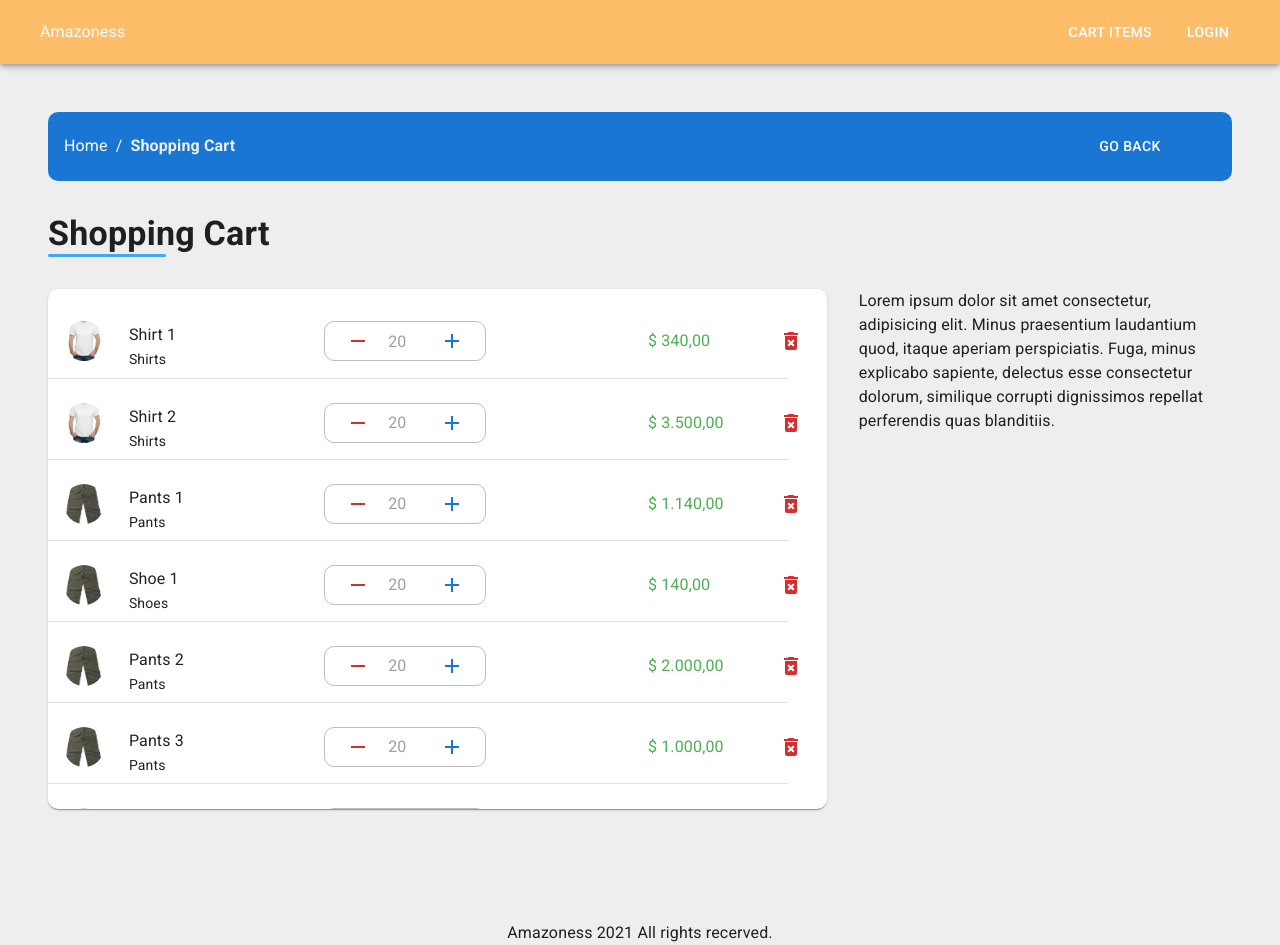
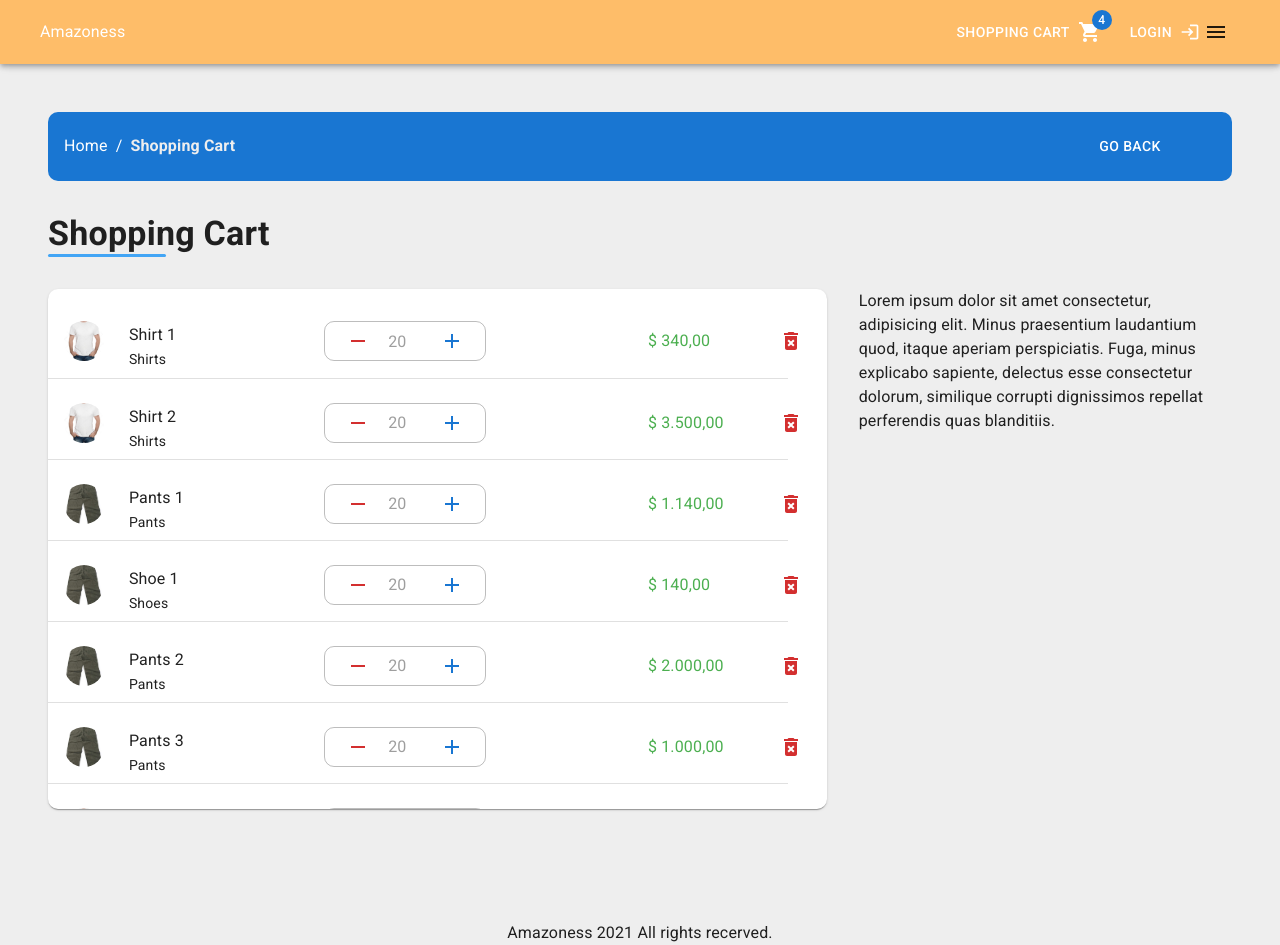
Before and after one commit to TheMrCorvy/amazoness, a Next.js app: page /cart in a window 1280 px wide. Built offline with nearby package versions, Linux system fonts and the light colour scheme.

Commit message:
updated navbar to be responsive

```diff
--- a/src/components/Navbar/index.tsx
+++ b/src/components/Navbar/index.tsx
@@ -1,33 +1,114 @@
-import { FC } from "react"
+import { FC, KeyboardEvent, MouseEvent, useState } from "react"
 
 import NextLink from "next/link"
 
-import { AppBar, Link, Toolbar, Typography, Button } from "@mui/material"
-
+import {
+	AppBar,
+	Link,
+	Toolbar,
+	Typography,
+	Button,
+	IconButton,
+	ListItem,
+	ListItemIcon,
+	ListItemText,
+	SwipeableDrawer,
+	Divider,
+	Badge,
+} from "@mui/material"
+import MenuIcon from "@mui/icons-material/Menu"
 import { useStyles } from "./styles"
+import ShoppingCartIcon from "@mui/icons-material/ShoppingCart"
+import LoginIcon from "@mui/icons-material/Login"
 
 import { urlKeyWords } from "../../misc/staticData"
 
 const Navbar: FC = () => {
 	const classes = useStyles()
 
+	const [open, setOpen] = useState(false)
+
+	const toggleDrawer = (open: boolean) => (event: KeyboardEvent | MouseEvent) => {
+		if (
+			event &&
+			event.type === "keydown" &&
+			((event as KeyboardEvent).key === "Tab" || (event as KeyboardEvent).key === "Shift")
+		) {
+			return
+		}
+
+		setOpen(open)
+	}
+
 	return (
+		<>
 			<AppBar position="fixed" className={classes.navbar}>
 				<Toolbar>
 					<NextLink href="/" passHref>
-					<Link sx={{ textDecoration: "none" }}>
+						<Link className={classes.noDecoration}>
 							<Typography className={classes.brand}>Amazoness</Typography>
 						</Link>
 					</NextLink>
 					<div className={classes.grow} />
+					<div className={classes.navbarBtn}>
 						<NextLink href={urlKeyWords.cart} passHref>
-					<Button color="inherit">Cart Items</Button>
+							<Button
+								className={classes.navBtn}
+								color="inherit"
+								endIcon={
+									<Badge badgeContent={4} color="info">
+										<ShoppingCartIcon />
+									</Badge>
+								}
+							>
+								Shopping Cart
+							</Button>
 						</NextLink>
 						<NextLink href={urlKeyWords.login} passHref>
-					<Button color="inherit">Login</Button>
+							<Button color="inherit" endIcon={<LoginIcon />}>
+								Login
+							</Button>
 						</NextLink>
+					</div>
+					<IconButton
+						size="large"
+						edge="start"
+						color="inherit"
+						aria-label="menu"
+						className={classes.mobileBtn}
+						onClick={toggleDrawer(true)}
+					>
+						<MenuIcon />
+					</IconButton>
 				</Toolbar>
 			</AppBar>
+			<SwipeableDrawer
+				anchor="right"
+				open={open}
+				onClose={toggleDrawer(false)}
+				onOpen={toggleDrawer(true)}
+			>
+				<NextLink href={urlKeyWords.cart} passHref>
+					<ListItem button key="SHOPPING CART" className={classes.drawerBtn}>
+						<ListItemIcon>
+							<Badge badgeContent={4} color="info">
+								<ShoppingCartIcon />
+							</Badge>
+						</ListItemIcon>
+						<ListItemText primary="SHOPPING CART" />
+					</ListItem>
+				</NextLink>
+				<Divider />
+				<NextLink href={urlKeyWords.login} passHref>
+					<ListItem button key="LOGIN" className={classes.drawerBtn}>
+						<ListItemIcon>
+							<LoginIcon />
+						</ListItemIcon>
+						<ListItemText primary="LOGIN" />
+					</ListItem>
+				</NextLink>
+			</SwipeableDrawer>
+		</>
 	)
 }
 
--- a/src/components/Navbar/styles.ts
+++ b/src/components/Navbar/styles.ts
@@ -18,5 +18,28 @@ export const useStyles = makeStyles((theme: Theme) =>
 		grow: {
 			flexGrow: 1,
 		},
+		noDecoration: {
+			textDecoration: "none",
+		},
+		navbarBtn: {
+			display: "block",
+			[theme.breakpoints.down("md")]: {
+				display: "none",
+			},
+		},
+		mobileBtn: {
+			display: "none",
+			color: "white",
+			paddingLeft: "8rem",
+			[theme.breakpoints.down("md")]: {
+				display: "block",
+			},
+		},
+		drawerBtn: {
+			padding: "2rem",
+		},
+		navBtn: {
+			marginRight: 30,
+		},
 	})
 )
```
Lines whose indentation alone changed are shown as unchanged.
